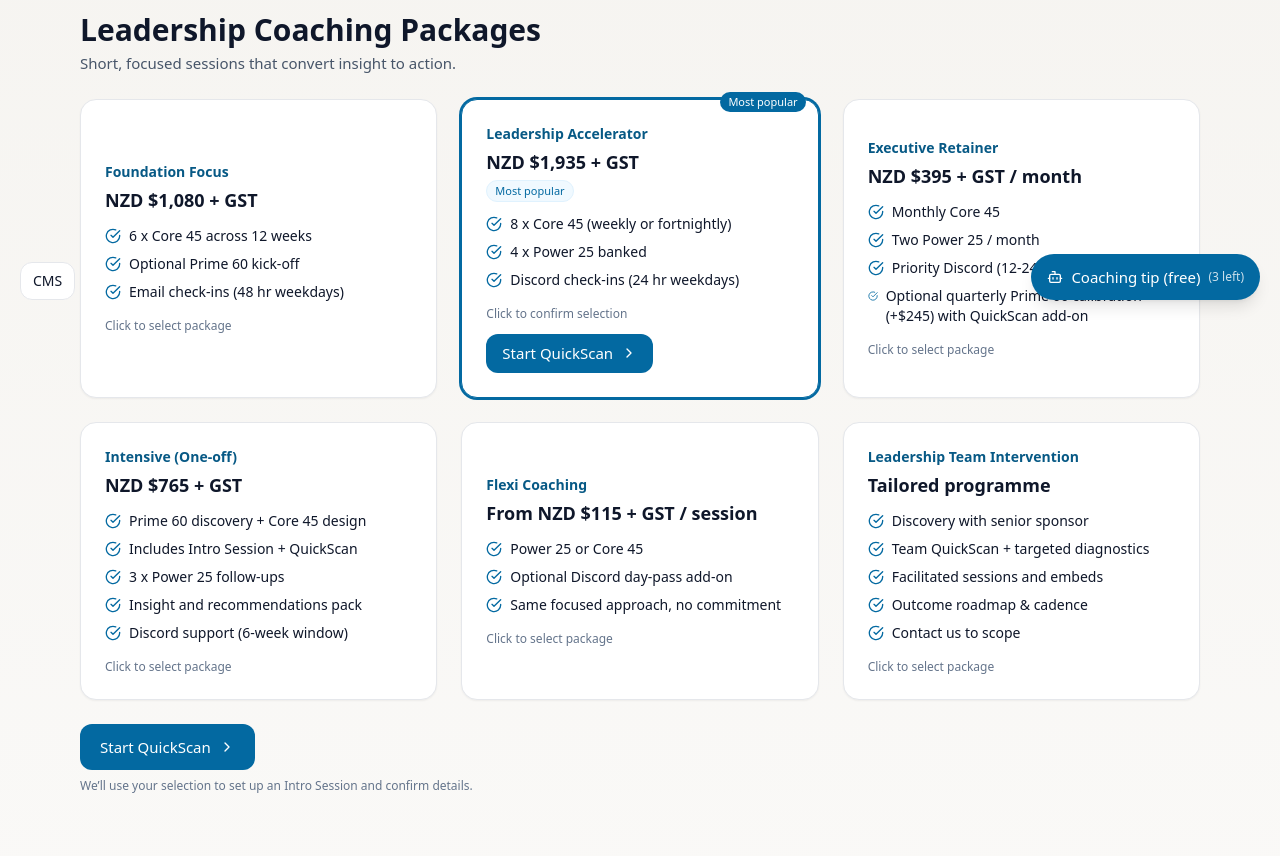
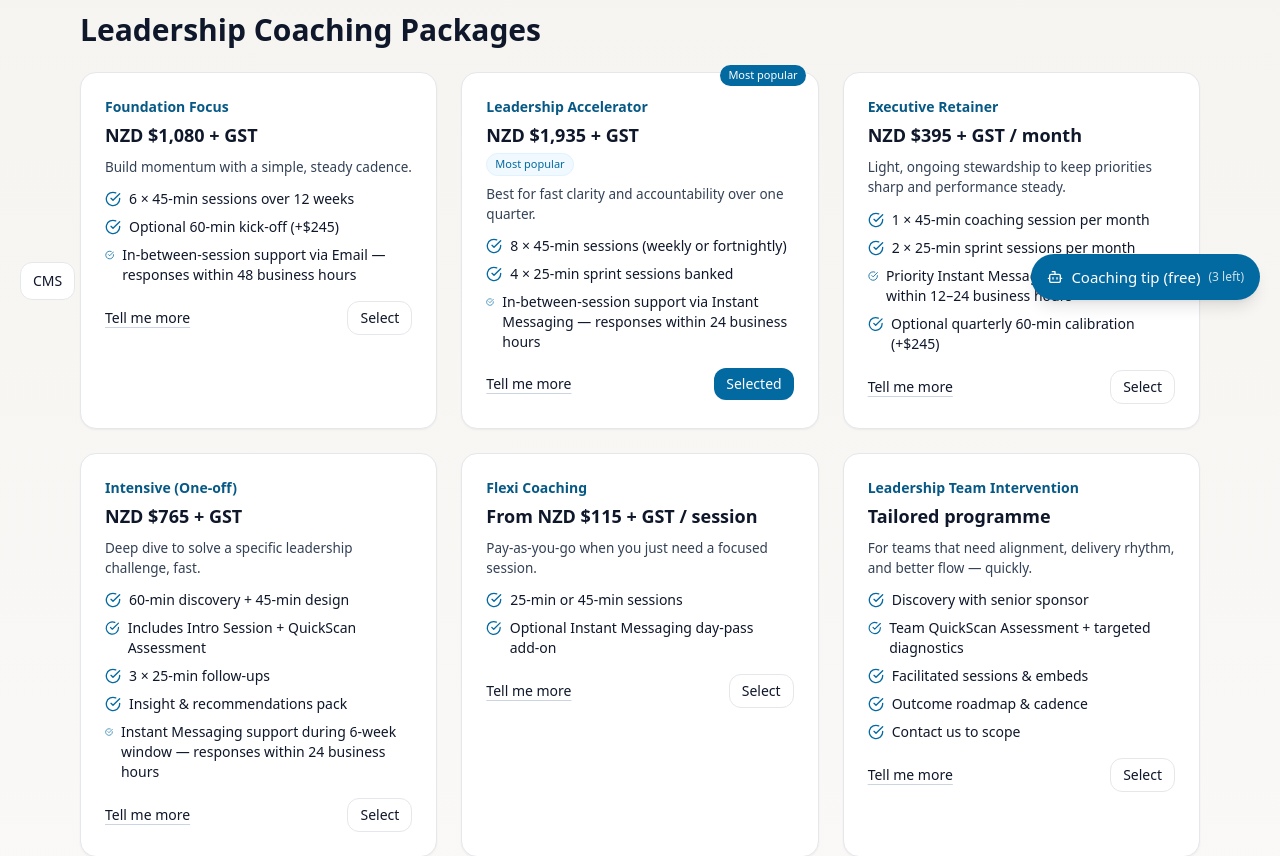
Before and after one commit to brendanvorster-bizclear/bizclear-site, a React (Vite) app: page / in a window 1280 px wide. Shown: the part 480-1336 px from the top of the page. Built offline with nearby package versions, Linux system fonts and the light colour scheme.

Commit message:
chore: trigger redeploy with latest App.jsx changes

```diff
--- a/src/App.jsx
+++ b/src/App.jsx
@@ -35,15 +35,84 @@ const DEFAULT_CONFIG = {
     title: "Start with a free pre-assessment QuickScan",
     sub: "Power 25. Core 45. Prime 60. Designed for leaders who want clarity, momentum, and results.",
   },
+  // Keeping this for Admin panel compatibility; we no longer surface it in UI
   sessionKey: "Session key: Power 25 = 25 min • Core 45 = 45 min • Prime 60 = 60 min",
+
+  // === Updated packages: minutes inline, 'why' lines, clearer response-time wording ===
   packages: [
-    { id: "foundation", title: "Foundation Focus", price: "NZD $1,080 + GST", bullets: ["6 x Core 45 across 12 weeks", "Optional Prime 60 kick-off", "Email check-ins (48 hr weekdays)"] },
-    { id: "accelerator", title: "Leadership Accelerator", price: "NZD $1,935 + GST", bullets: ["8 x Core 45 (weekly or fortnightly)", "4 x Power 25 banked", "Discord check-ins (24 hr weekdays)"], featured: true },
-    { id: "retainer", title: "Executive Retainer", price: "NZD $395 + GST / month", bullets: ["Monthly Core 45", "Two Power 25 / month", "Priority Discord (12-24 hr)", "Optional quarterly Prime 60 calibration (+$245) with QuickScan add-on"] },
-    { id: "intensive", title: "Intensive (One-off)", price: "NZD $765 + GST", bullets: ["Prime 60 discovery + Core 45 design", "Includes Intro Session + QuickScan", "3 x Power 25 follow-ups", "Insight and recommendations pack", "Discord support (6-week window)"] },
-    { id: "flexi", title: "Flexi Coaching", price: "From NZD $115 + GST / session", bullets: ["Power 25 or Core 45", "Optional Discord day-pass add-on", "Same focused approach, no commitment"] },
-    { id: "team", title: "Leadership Team Intervention", price: "Tailored programme", bullets: ["Discovery with senior sponsor", "Team QuickScan + targeted diagnostics", "Facilitated sessions and embeds", "Outcome roadmap & cadence", "Contact us to scope"] },
+    {
+      id: "foundation",
+      title: "Foundation Focus",
+      price: "NZD $1,080 + GST",
+      why: "Build momentum with a simple, steady cadence.",
+      bullets: [
+        "6 × 45‑min sessions over 12 weeks",
+        "Optional 60‑min kick‑off (+$245)",
+        "In‑between‑session support via Email — responses within 48 business hours"
+      ]
+    },
+    {
+      id: "accelerator",
+      title: "Leadership Accelerator",
+      price: "NZD $1,935 + GST",
+      why: "Best for fast clarity and accountability over one quarter.",
+      bullets: [
+        "8 × 45‑min sessions (weekly or fortnightly)",
+        "4 × 25‑min sprint sessions banked",
+        "In‑between‑session support via Instant Messaging — responses within 24 business hours"
+      ],
+      featured: true
+    },
+    {
+      id: "retainer",
+      title: "Executive Retainer",
+      price: "NZD $395 + GST / month",
+      why: "Light, ongoing stewardship to keep priorities sharp and performance steady.",
+      bullets: [
+        "1 × 45‑min coaching session per month",
+        "2 × 25‑min sprint sessions per month",
+        "Priority Instant Messaging — responses within 12–24 business hours",
+        "Optional quarterly 60‑min calibration (+$245)"
+      ]
+    },
+    {
+      id: "intensive",
+      title: "Intensive (One‑off)",
+      price: "NZD $765 + GST",
+      why: "Deep dive to solve a specific leadership challenge, fast.",
+      bullets: [
+        "60‑min discovery + 45‑min design",
+        "Includes Intro Session + QuickScan Assessment",
+        "3 × 25‑min follow‑ups",
+        "Insight & recommendations pack",
+        "Instant Messaging support during 6‑week window — responses within 24 business hours"
+      ]
+    },
+    {
+      id: "flexi",
+      title: "Flexi Coaching",
+      price: "From NZD $115 + GST / session",
+      why: "Pay‑as‑you‑go when you just need a focused session.",
+      bullets: [
+        "25‑min or 45‑min sessions",
+        "Optional Instant Messaging day‑pass add‑on"
+      ]
+    },
+    {
+      id: "team",
+      title: "Leadership Team Intervention",
+      price: "Tailored programme",
+      why: "For teams that need alignment, delivery rhythm, and better flow — quickly.",
+      bullets: [
+        "Discovery with senior sponsor",
+        "Team QuickScan Assessment + targeted diagnostics",
+        "Facilitated sessions & embeds",
+        "Outcome roadmap & cadence",
+        "Contact us to scope"
+      ]
+    }
   ],
+
   testimonials: [
     { quote: "Brendan helped me cut through noise and make two critical decisions in a fortnight. Clarity and momentum in equal measure.", name: "COO, Energy sector", meta: "Executive client" },
     { quote: "Power 25 was a game changer for accountability. The rhythm stuck and our delivery cadence improved within a month.", name: "Tribe Lead, Financial services", meta: "Leadership client" },
@@ -92,7 +161,7 @@ function AdminPanel(props){
     <div className="fixed bottom-5 left-5 z-50">
       <button onClick={()=>setOpen(!open)} className="inline-flex items-center gap-2 rounded-xl px-3 py-2 border bg-white hover:bg-slate-50 text-sm">CMS</button>
       {open && (
-        <div className="mt-2 w[email protected](92vw,720px) max-h-[70vh] overflow-auto rounded-2xl border bg-white shadow-xl p-4 text-sm">
+        <div className="mt-2 w-[min(92vw,720px)] max-h-[70vh] overflow-auto rounded-2xl border bg-white shadow-xl p-4 text-sm">
           <div className="flex items-center justify-between">
             <div className="font-semibold">Admin Panel</div>
             <div className="flex items-center gap-2">
@@ -117,7 +186,14 @@ function AdminPanel(props){
                   <input className="border rounded px-2 py-1 flex-1" value={p.price} onChange={e=>{ var v=e.target.value; var arr=[...cfg.packages]; arr[i]=Object.assign({}, p, {price:v}); setCfg(Object.assign({}, cfg, {packages:arr})); }} />
                   <label className="text-xs ml-2"><input type="checkbox" className="mr-1" checked={!!p.featured} onChange={e=>{ var arr=[...cfg.packages]; arr[i]=Object.assign({}, p, {featured:e.target.checked}); setCfg(Object.assign({}, cfg, {packages:arr})); }} />Featured</label>
                 </div>
-                <textarea className="mt-2 w-full border rounded p-2 text-xs" rows={2} value={p.bullets.join("\n")} onChange={e=>{ var arr=[...cfg.packages]; arr[i]=Object.assign({}, p, {bullets:e.target.value.split(/\n+/)}); setCfg(Object.assign({}, cfg, {packages:arr})); }} />
+                <textarea className="mt-2 w-full border rounded p-2 text-xs" rows={3} value={(p.why ? [p.why].concat(p.bullets).join("\n") : p.bullets.join("\n"))}
+                  onChange={e=>{
+                    const lines = e.target.value.split(/\n+/);
+                    const next = Object.assign({}, p, { why: lines[0] || "", bullets: lines.slice(1) });
+                    const arr=[...cfg.packages]; arr[i]=next;
+                    setCfg(Object.assign({}, cfg, {packages:arr}));
+                  }} />
+                <div className="text-[11px] text-slate-500 mt-1">(First line = “why this package”; lines below = bullets)</div>
               </div>
             ))}
           </div>
@@ -332,7 +408,7 @@ export default function App(){
     var highlights = recommendations.highlight.length ? recommendations.highlight.join(', ') : 'None';
     var pkgLine = 'Selected package: ' + PKG_LABELS[selectedPkg || 'accelerator'];
     return (
-      'QuickScan v1.0 (audience: ' + AUDIENCE_LABELS[audience] + ', questions: ' + items.length + ')\n' +
+      'QuickScan Assessment (audience: ' + AUDIENCE_LABELS[audience] + ', questions: ' + items.length + ')\n' +
       pkgLine + '\nName: ' + name + '\nEmail: ' + email + '\nPhone: ' + phone + '\nOrg/Role: ' + org + ' / ' + role + '\nCompletion: ' + completion + '%\n\n' +
       'Module means: ' + ms + '\nFocus candidates: ' + highlights + '\n' +
       'Suggest VALOR© core: ' + (recommendations.suggestVALOR? 'Yes':'No') + '\n' +
@@ -348,7 +424,7 @@ export default function App(){
   }
   function downloadCSV(){ var blob=new Blob([buildCSV()],{type:"text/csv;charset=utf-8;"}); var url=URL.createObjectURL(blob); var a=document.createElement("a"); a.href=url; a.download='Bizclear_QuickScan_'+(name||'anonymous')+'.csv'; a.click(); URL.revokeObjectURL(url); }
   async function copySummary(){ await navigator.clipboard.writeText(makeSummaryText()); alert("Summary copied to clipboard."); }
-  function submitMailto(){ var to=cfg.contact.email; var subject=encodeURIComponent('QuickScan Submission - '+(name||'Anonymous')); var body=encodeURIComponent(makeSummaryText()); var cc = email? '&cc='+encodeURIComponent(email): ''; window.location.href='mailto:'+to+'?subject='+subject+cc+'&body='+body; setSubmitted(true); }
+  function submitMailto(){ var to=cfg.contact.email; var subject=encodeURIComponent('QuickScan Assessment Submission - '+(name||'Anonymous')); var body=encodeURIComponent(makeSummaryText()); var cc = email? '&cc='+encodeURIComponent(email): ''; window.location.href='mailto:'+to+'?subject='+subject+cc+'&body='+body; setSubmitted(true); }
 
   return (
     <div className="min-h-screen text-[15px] text-slate-900" style={{ background: `linear-gradient(180deg, ${brand.sand} 0%, #ffffff 45%)` }}>
@@ -390,7 +466,7 @@ export default function App(){
             </a>
             <a href="#quickscan"
               className="inline-flex items-center gap-2 rounded-xl px-5 py-3 border border-white/30 bg-white/10 hover:bg-white/20">
-              Take the Quick Assessment <ChevronRight className="w-4 h-4"/>
+              Take the QuickScan Assessment <ChevronRight className="w-4 h-4"/>
             </a>
           </div>
 
@@ -400,7 +476,6 @@ export default function App(){
           </div>
         </div>
       </section>
-
 
       <Packages selectedPkg={selectedPkg} setSelectedPkg={setSelectedPkg}/>
       <Diagnostics/>
@@ -426,33 +501,79 @@ export default function App(){
 }
 
 function Packages({ selectedPkg, setSelectedPkg }){
+  const [openId, setOpenId] = useState(null); // for “Tell me more”
   return (
     <section id="packages" className="mx-auto max-w-6xl px-4 py-14">
       <h2 className="text-2xl md:text-3xl font-semibold">Leadership Coaching Packages</h2>
-      <p className="text-slate-600 mt-1">Short, focused sessions that convert insight to action.</p>
-      {/* <div className="mt-2 text-xs text-slate-500"><span className="font-medium text-slate-700">{DEFAULT_CONFIG.sessionKey}</span></div> */}
+      {/* Removed the old minutes key + redundant subtext for clarity */}
+
       <div className="mt-6 grid md:grid-cols-2 lg:grid-cols-3 gap-6">
-        {DEFAULT_CONFIG.packages.map(card => (
-          <button key={card.id} onClick={()=>setSelectedPkg(card.id)} className={`relative text-left rounded-2xl border bg-white p-6 shadow-sm hover:shadow transition focus:outline-none ${selectedPkg===card.id? 'ring-2 ring-sky-700 border-sky-700' : card.featured? 'ring-1 ring-sky-200' : ''}`} aria-pressed={selectedPkg===card.id}>
-            {card.featured && <span className="absolute -top-2 right-3 rounded-full bg-sky-700 text-white text-[11px] px-2 py-0.5">Most popular</span>}
-            <div className="text-sky-800 text-sm font-semibold">{card.title}</div>
-            <div className="mt-1 text-lg font-semibold">{card.price}</div>
-            {card.featured && <div className="mt-1 inline-flex items-center rounded-full bg-sky-50 text-sky-700 border border-sky-100 px-2 py-0.5 text-[11px]">Most popular</div>}
-            <ul className="mt-3 space-y-2 text-sm">{card.bullets.map((b,i)=>(<li key={i} className="flex items-start gap-2"><CheckCircle className="w-4 h-4 mt-0.5 text-sky-700"/> {b}</li>))}</ul>
-            <div className="mt-4 text-xs text-slate-500">Click to {selectedPkg===card.id? 'confirm selection' : 'select package'}</div>
-            {selectedPkg===card.id && (
-              card.id==='team' ? (
-                <a href="#contact" className="mt-3 inline-flex items-center gap-2 rounded-xl px-4 py-2 bg-sky-700 text-white hover:bg-sky-800">Enquire about team coaching <ChevronRight className="w-4 h-4"/></a>
-              ) : (
-                <a href="#quickscan" className="mt-3 inline-flex items-center gap-2 rounded-xl px-4 py-2 bg-sky-700 text-white hover:bg-sky-800">Start QuickScan <ChevronRight className="w-4 h-4"/></a>
-              )
-            )}
-          </button>
-        ))}
+        {DEFAULT_CONFIG.packages.map(card => {
+          const isSelected = selectedPkg === card.id;
+          const isOpen = openId === card.id;
+
+          return (
+            <div key={card.id}
+                 className={`relative text-left rounded-2xl border bg-white p-6 shadow-sm hover:shadow-md transition
+                             focus-within:ring-2 focus-within:ring-sky-600 flex flex-col`}>
+              {card.featured && (
+                <span className="absolute -top-2 right-3 rounded-full bg-sky-700 text-white text-[11px] px-2 py-0.5">
+                  Most popular
+                </span>
+              )}
+
+              <button onClick={()=>setSelectedPkg(card.id)} className="text-left">
+                <div className="text-sky-800 text-sm font-semibold">{card.title}</div>
+                <div className="mt-1 text-lg font-semibold">{card.price}</div>
+                {card.featured && (
+                  <div className="mt-1 inline-flex items-center rounded-full bg-sky-50 text-sky-700 border border-sky-100 px-2 py-0.5 text-[11px]">
+                    Most popular
+                  </div>
+                )}
+                {/* NEW: concise reason to pick */}
+                {card.why && <div className="mt-2 text-[13.5px] text-slate-700">{card.why}</div>}
+
+                <ul className="mt-3 space-y-2 text-sm">
+                  {card.bullets.map((b,i)=>(
+                    <li key={i} className="flex items-start gap-2">
+                      <CheckCircle className="w-4 h-4 mt-0.5 text-sky-700"/> {b}
+                    </li>
+                  ))}
+                </ul>
+              </button>
+
+              {/* Actions */}
+              <div className="mt-4 flex items-center gap-3">
+                <button
+                  onClick={()=>setOpenId(isOpen ? null : card.id)}
+                  className="text-sm underline underline-offset-4 decoration-slate-300 hover:decoration-sky-400">
+                  {isOpen ? "Hide details" : "Tell me more"}
+                </button>
+
+                <button
+                  onClick={()=>setSelectedPkg(card.id)}
+                  className={`ml-auto inline-flex items-center gap-2 rounded-xl px-3 py-1.5 text-sm
+                             ${isSelected ? 'bg-sky-700 text-white' : 'border hover:bg-slate-50'}`}>
+                  {isSelected ? 'Selected' : 'Select'}
+                </button>
+              </div>
+
+              {/* Lightweight expandable details */}
+              {isOpen && (
+                <div className="mt-3 text-[13.5px] text-slate-600 border-t pt-3">
+                  What happens next: pick a package, complete the QuickScan Assessment, and we’ll set up an Intro Session to confirm goals and cadence. You can switch packages after the intro if a different fit makes more sense.
+                </div>
+              )}
+            </div>
+          );
+        })}
       </div>
+
       {selectedPkg && (
         <div className="mt-6">
-          <a href={selectedPkg==='team'? '#contact':'#quickscan'} className="inline-flex items-center gap-2 rounded-xl px-5 py-3 bg-sky-700 text-white hover:bg-sky-800">{selectedPkg==='team'? 'Enquire about team coaching' : `Start QuickScan`} <ChevronRight className="w-4 h-4"/></a>
+          <a href={selectedPkg==='team'? '#contact':'#quickscan'} className="inline-flex items-center gap-2 rounded-xl px-5 py-3 bg-sky-700 text-white hover:bg-sky-800">
+            {selectedPkg==='team'? 'Enquire about team coaching' : `Start QuickScan Assessment`} <ChevronRight className="w-4 h-4"/>
+          </a>
           <div className="text-xs text-slate-500 mt-2">We’ll use your selection to set up an Intro Session and confirm details.</div>
         </div>
       )}
@@ -468,10 +589,10 @@ function Diagnostics(){
         <div className="mt-3 grid md:grid-cols-3 gap-6">
           <div>
             <div className="font-medium">Intro Session <span className="text-slate-500">(complimentary)</span></div>
-            <p className="text-slate-600 mt-1">A focused 20-minute conversation to unpack your QuickScan results and outline options.</p>
+            <p className="text-slate-600 mt-1">A focused 20-minute conversation to unpack your QuickScan Assessment and outline options.</p>
           </div>
           <div>
-            <div className="font-medium">QuickScan v1.0 <span className="text-slate-500">(16-36 items)</span></div>
+            <div className="font-medium">QuickScan Assessment v1.0 <span className="text-slate-500">(16–36 items)</span></div>
             <p className="text-slate-600 mt-1">Evidence-informed triage that determines whether <strong>VALOR© Core</strong> or Bespoke Modules are needed for your <strong>Prime 60</strong> and plan.</p>
           </div>
           <div>
@@ -503,7 +624,6 @@ function Testimonials(){
     </section>
   );
 }
-
 
 function QuickScan(){
   const [audience, setAudience] = useState("smb");
@@ -552,7 +672,7 @@ function QuickScan(){
     var ms = moduleScores.filter(function(m){return !isNaN(m.mean);}).map(function(m){return m.module+': '+m.mean.toFixed(2);}).join('; ');
     var highlights = recommendations.highlight.length ? recommendations.highlight.join(', ') : 'None';
     return (
-      'QuickScan v1.0 (audience: ' + AUDIENCE_LABELS[audience] + ', questions: ' + items.length + ')\n' +
+      'QuickScan Assessment (audience: ' + AUDIENCE_LABELS[audience] + ', questions: ' + items.length + ')\n' +
       'Name: ' + name + '\nEmail: ' + email + '\nPhone: ' + phone + '\nOrg/Role: ' + org + ' / ' + role + '\nCompletion: ' + completion + '%\n\n' +
       'Module means: ' + ms + '\nFocus candidates: ' + highlights + '\n' +
       'Notes: ' + notes
@@ -562,14 +682,14 @@ function QuickScan(){
   function buildCSV(){ var header=["id","item","module","score(1-5)"]; var rows=[header].concat(items.map(function(it){ return [it.id,it.text,it.module, answers[it.id]? String(answers[it.id]): ""]; })); return toCSV(rows); }
   function downloadCSV(){ var blob=new Blob([buildCSV()],{type:"text/csv;charset=utf-8;"}); var url=URL.createObjectURL(blob); var a=document.createElement("a"); a.href=url; a.download='Bizclear_QuickScan_'+(name||'anonymous')+'.csv'; a.click(); URL.revokeObjectURL(url); }
   async function copySummary(){ await navigator.clipboard.writeText(makeSummaryText()); alert("Summary copied to clipboard."); }
-  function submitMailto(){ var subject=encodeURIComponent('QuickScan Submission - '+(name||'Anonymous')); var body=encodeURIComponent(makeSummaryText()); var cc = email? '&cc='+encodeURIComponent(email): ''; window.location.href='mailto:'+DEFAULT_CONFIG.contact.email+'?subject='+subject+cc+'&body='+body; setSubmitted(true); }
+  function submitMailto(){ var subject=encodeURIComponent('QuickScan Assessment Submission - '+(name||'Anonymous')); var body=encodeURIComponent(makeSummaryText()); var cc = email? '&cc='+encodeURIComponent(email): ''; window.location.href='mailto:'+DEFAULT_CONFIG.contact.email+'?subject='+subject+cc+'&body='+body; setSubmitted(true); }
   function handleSetAnswer(id, val){ setAnswers(a=>({ ...a, [id]: val })); }
 
   return (
     <section id="quickscan" className="mx-auto max-w-6xl px-4 py-12">
       <div className="flex items-end justify-between gap-4">
         <div>
-          <h3 className="text-2xl font-semibold">QuickScan v1.0</h3>
+          <h3 className="text-2xl font-semibold">QuickScan Assessment</h3>
           <p className="text-slate-600">Choose your context so we tailor the items. 1–5 agreement scale.</p>
         </div>
         <div className="text-sm flex items-center gap-2">
@@ -676,7 +796,7 @@ function Contact({ cfg }){
         <div className="rounded-2xl border bg-slate-50 p-4">
           <div className="text-sm font-medium text-slate-800">NZPB 90-07630</div>
           <div className="text-xs text-slate-600 mt-1">Auckland, NZ</div>
-          <div className="text-xs text-slate-600 mt-2">Discord/Email touchpoints per package.</div>
+          <div className="text-xs text-slate-600 mt-2">In‑between‑session support via Email / Instant Messaging — response times depend on package.</div>
         </div>
       </div>
     </section>
```
